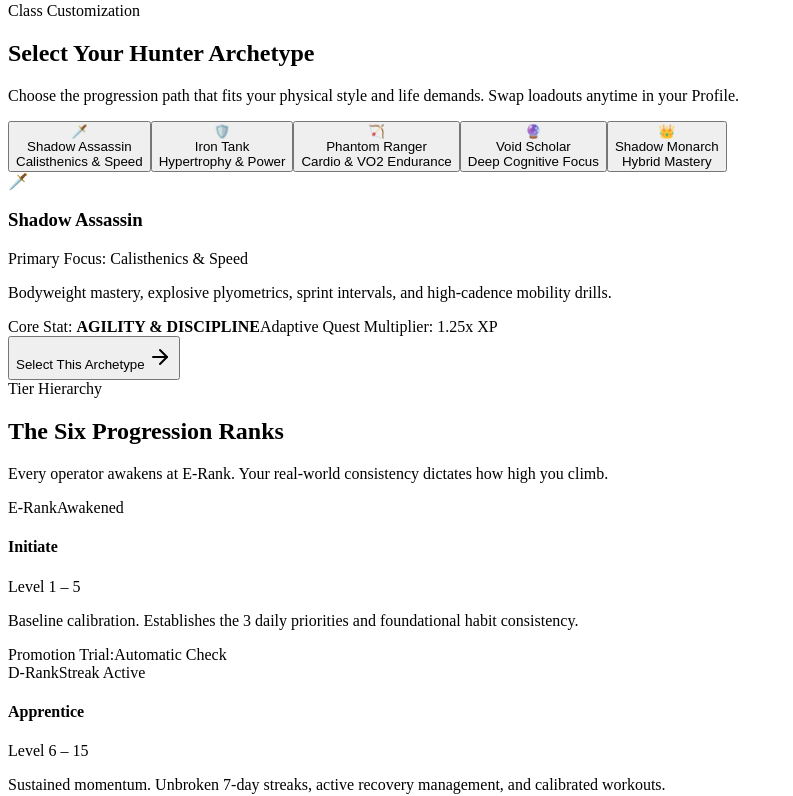
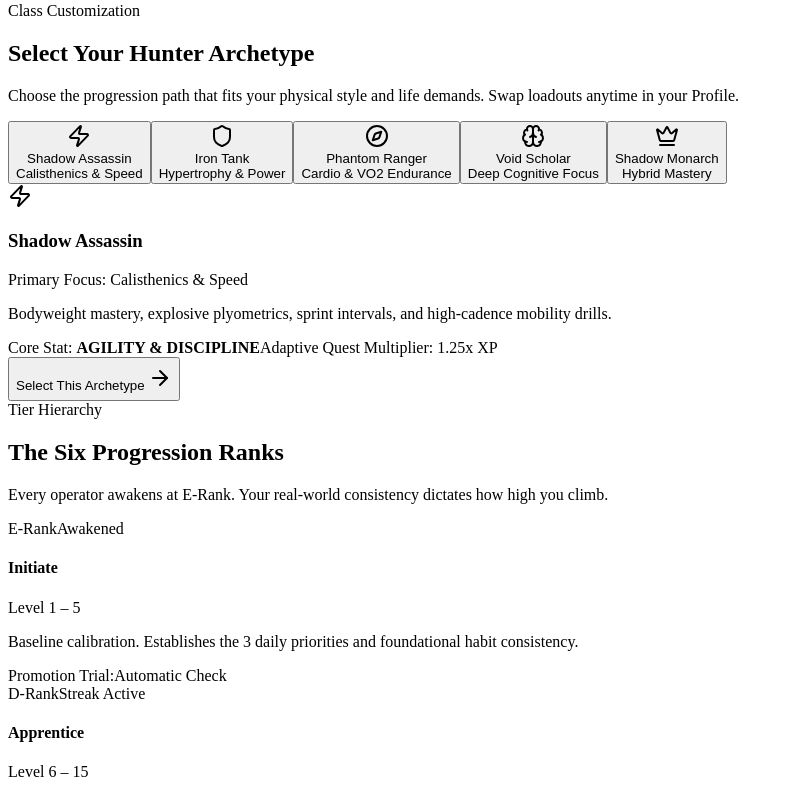
Before and after one commit to kamaleshramesh7275-cloud/ascension-protocol, a React (Vite) app in the folder client/: page / in a window 1280 px wide. Shown: the part 966-1762 px from the top of the page, without its empty margins (0-793 px from the left). Built offline with nearby package versions, Linux system fonts and the light colour scheme; no server answers.

Commit message:
refactor(auth): replace all hunter archetype emojis with clean vector SVG icons

```diff
--- a/client/src/pages/auth.tsx
+++ b/client/src/pages/auth.tsx
@@ -7,7 +7,7 @@ import {
   AlertCircle, ArrowRight, Shield, Lock, Download,
   Smartphone, Zap, QrCode, Copy, Check, Terminal, Users,
   Trophy, Flame, Sword, Sparkles, Activity, Layers,
-  Target, Award, ChevronRight, CheckCircle2
+  Target, Award, ChevronRight, CheckCircle2, Compass, Brain, Crown
 } from "lucide-react";
 import { motion, AnimatePresence } from "framer-motion";
 import { usePWAInstall } from "@/hooks/usePWAInstall";
@@ -26,11 +26,23 @@ function isStandalone() {
     (window.navigator as any).standalone === true;
 }
 
-// Hunter Class Archetypes Metadata
+// Helper to render vector icon for archetypes (no emojis)
+function renderArchetypeIcon(key: string, className: string = "w-5 h-5") {
+  switch (key) {
+    case "zap": return <Zap className={className} />;
+    case "shield": return <Shield className={className} />;
+    case "compass": return <Compass className={className} />;
+    case "brain": return <Brain className={className} />;
+    case "crown": return <Crown className={className} />;
+    default: return <Sword className={className} />;
+  }
+}
+
+// Hunter Class Archetypes Metadata (Clean SVG Icons)
 const HUNTER_ARCHETYPES = [
   {
     name: "Shadow Assassin",
-    icon: "🗡️",
+    iconKey: "zap",
     focus: "Calisthenics & Speed",
     stat: "AGILITY & DISCIPLINE",
     description: "Bodyweight mastery, explosive plyometrics, sprint intervals, and high-cadence mobility drills.",
@@ -38,7 +50,7 @@ const HUNTER_ARCHETYPES = [
   },
   {
     name: "Iron Tank",
-    icon: "🛡️",
+    iconKey: "shield",
     focus: "Hypertrophy & Power",
     stat: "STRENGTH & VITALITY",
     description: "Heavy compound resistance, progressive overload, physical density, and high-intensity lifting.",
@@ -46,7 +58,7 @@ const HUNTER_ARCHETYPES = [
   },
   {
     name: "Phantom Ranger",
-    icon: "🏹",
+    iconKey: "compass",
     focus: "Cardio & VO2 Endurance",
     stat: "STAMINA & PACE",
     description: "Long-distance pacing, zone-2 metabolic stamina, threshold intervals, and continuous grit.",
@@ -54,7 +66,7 @@ const HUNTER_ARCHETYPES = [
   },
   {
     name: "Void Scholar",
-    icon: "🔮",
+    iconKey: "brain",
     focus: "Deep Cognitive Focus",
     stat: "INTELLECT & WILLPOWER",
     description: "Unbroken deep work sessions, deliberate learning, strategic planning, and cognitive endurance.",
@@ -62,7 +74,7 @@ const HUNTER_ARCHETYPES = [
   },
   {
     name: "Shadow Monarch",
-    icon: "👑",
+    iconKey: "crown",
     focus: "Hybrid Mastery",
     stat: "ALL ATTRIBUTES",
     description: "The balanced sovereign archetype. Uniting physical strength, cognitive discipline, and peak leadership.",
@@ -555,15 +567,19 @@ export default function AuthPage() {
                         <button
                           key={archetype.name}
                           onClick={() => setActiveArchetypeIndex(idx)}
-                          className={`p-3 rounded-xl border text-center transition-all cursor-pointer ${
+                          className={`p-3.5 rounded-xl border text-center transition-all cursor-pointer flex flex-col items-center justify-center ${
                             isActive
                               ? "border-cyan-400 bg-cyan-950/40 shadow-[0_0_20px_rgba(6,182,212,0.25)]"
                               : "border-slate-800 bg-slate-900/40 hover:border-slate-700 text-slate-400"
                           }`}
                         >
-                          <div className="text-2xl mb-1">{archetype.icon}</div>
-                          <div className="text-xs font-bold text-white truncate">{archetype.name}</div>
-                          <div className="text-[10px] text-cyan-400/90 truncate mt-0.5">{archetype.focus}</div>
+                          <div className={`w-8 h-8 rounded-lg flex items-center justify-center mb-1.5 ${
+                            isActive ? "text-cyan-400 bg-cyan-500/20" : "text-slate-400 bg-slate-800/60"
+                          }`}>
+                            {renderArchetypeIcon(archetype.iconKey, "w-4 h-4")}
+                          </div>
+                          <div className="text-xs font-bold text-white truncate w-full">{archetype.name}</div>
+                          <div className="text-[10px] text-cyan-400/90 truncate mt-0.5 w-full">{archetype.focus}</div>
                         </button>
                       );
                     })}
@@ -573,7 +589,9 @@ export default function AuthPage() {
                   <div className="p-6 sm:p-8 rounded-2xl bg-gradient-to-br from-slate-900/80 to-[#020617] border border-cyan-500/30 backdrop-blur-xl shadow-xl flex flex-col md:flex-row items-start md:items-center justify-between gap-6">
                     <div className="space-y-3 max-w-xl">
                       <div className="flex items-center gap-3">
-                        <span className="text-4xl">{HUNTER_ARCHETYPES[activeArchetypeIndex].icon}</span>
+                        <div className="w-12 h-12 rounded-xl bg-cyan-500/10 border border-cyan-500/30 flex items-center justify-center text-cyan-400">
+                          {renderArchetypeIcon(HUNTER_ARCHETYPES[activeArchetypeIndex].iconKey, "w-6 h-6")}
+                        </div>
                         <div>
                           <h3 className="text-2xl font-bold text-white tracking-tight">
                             {HUNTER_ARCHETYPES[activeArchetypeIndex].name}
```
